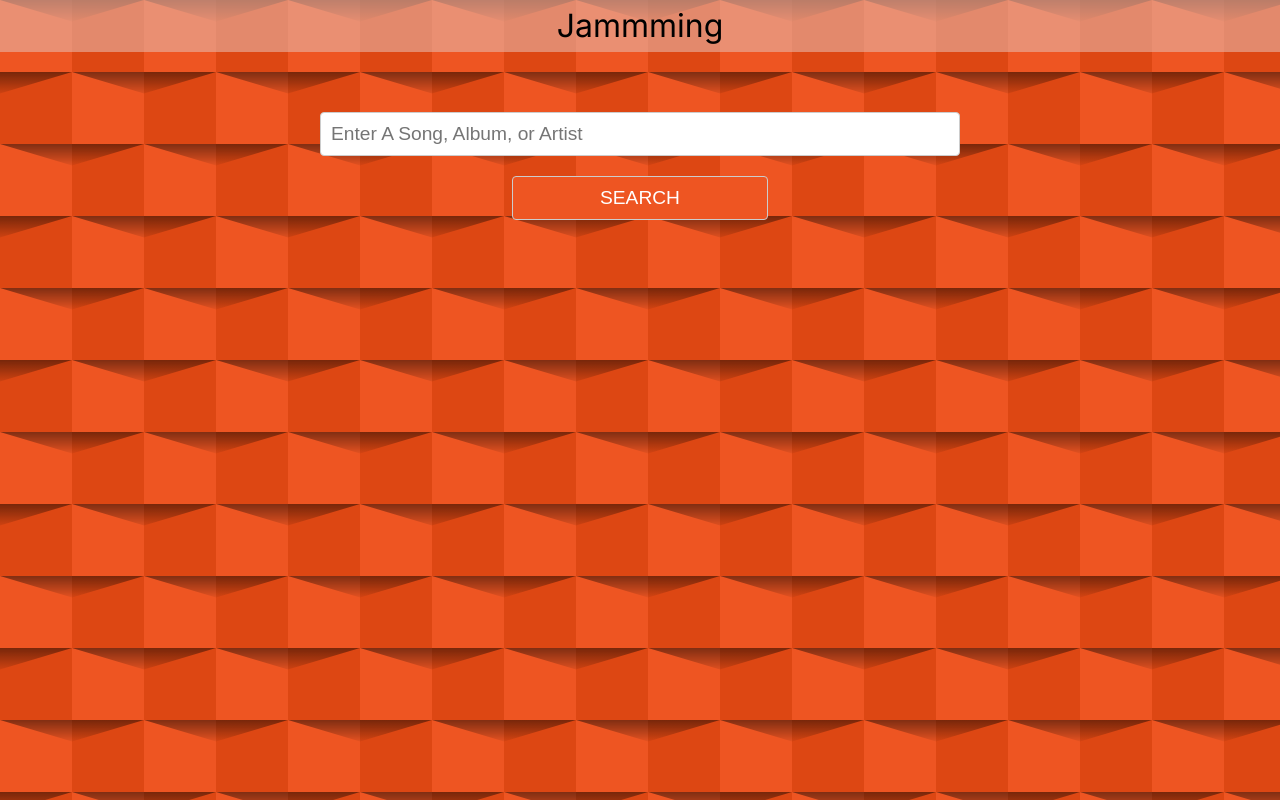
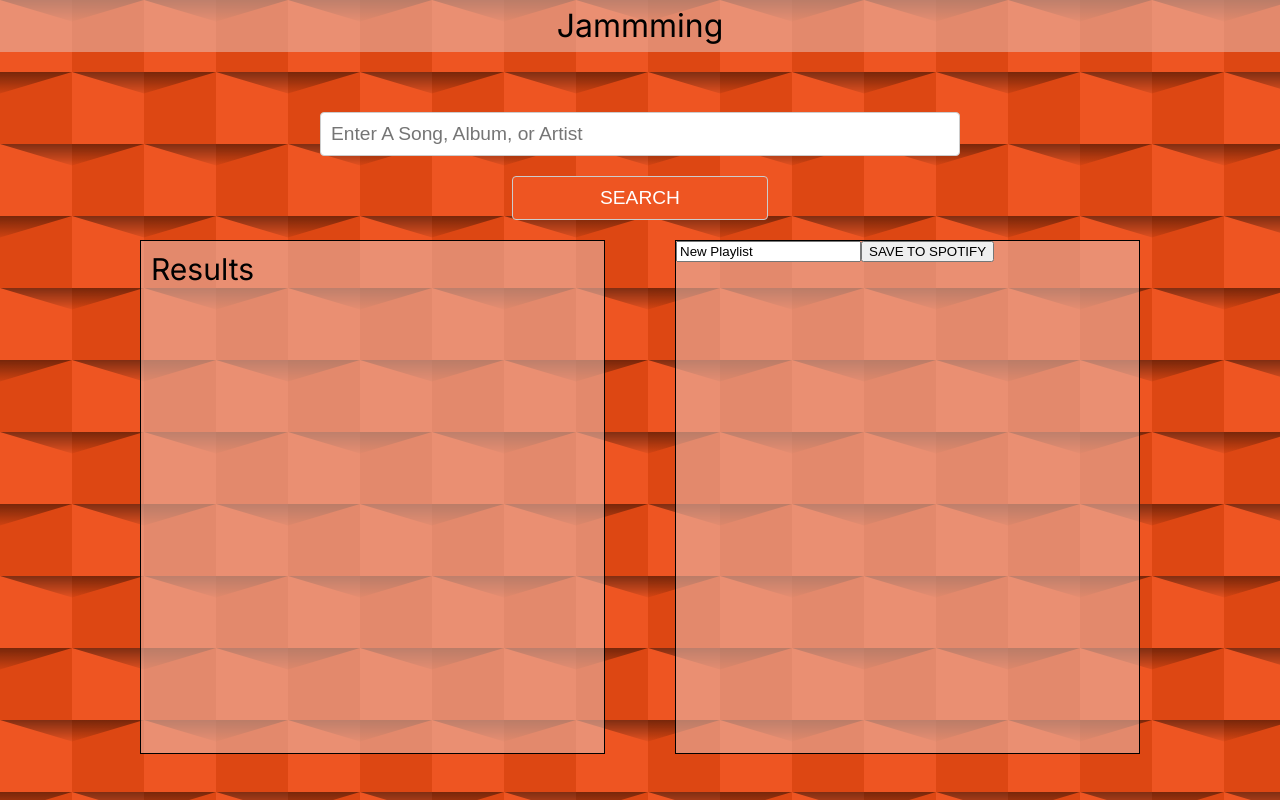
Before and after one commit to Joshua-Bernard/jammming, a React (Create React App) app: page / in a window 1280 px wide. Built offline with nearby package versions, Linux system fonts and the light colour scheme.

Commit message:
Add playlist and search results components to App.js, and style Playlist and SearchResults components
Added Playlist.js

```diff
--- a/src/components/App/App.css
+++ b/src/components/App/App.css
@@ -12,3 +12,13 @@ body {
     background: rgba(232, 182, 167, 0.60);
     margin-bottom: 60px;
 }
+
+.App-playlist{
+    display: flex;
+    flex-direction: row;
+    justify-content: space-between;
+    flex-wrap: wrap;
+    margin: 0 auto;
+    width: 100%;
+    max-width: 1000px;
+}
--- a/src/components/App/App.js
+++ b/src/components/App/App.js
@@ -1,6 +1,8 @@
 import "./App.css";
 import React from "react";
 import SearchBar from "../SearchBar/SearchBar";
+import Playlist from "../Playlist/Playlist";
+import SearchResults from "../SearchResults/SearchResults";
 
 function App() {
   return (
@@ -8,7 +10,10 @@ function App() {
       <h1 className="Title">Jammming</h1>
       <div className="App">
         <SearchBar />
-
+        <div className="App-playlist">
+          <SearchResults />
+          <Playlist />
+        </div>
       </div>
     </div>
   );
--- a/src/components/Playlist/Playlist.css
+++ b/src/components/Playlist/Playlist.css
@@ -0,0 +1,8 @@
+.Playlist {
+    border: 1px solid #000;
+    background: rgba(232, 182, 167, 0.60);
+    width: 28.9375rem;
+    height: 32rem;
+    flex-shrink: 0;
+
+}
--- a/src/components/Playlist/Playlist.js
+++ b/src/components/Playlist/Playlist.js
@@ -0,0 +1,16 @@
+import React from 'react';
+import './Playlist.css';
+
+function Playlist(props) {
+return  (
+    <div className="Playlist">
+        <input defaultValue={'New Playlist'}/>
+        {/* <!-- Add a TrackList component --> */}
+        <button className="Playlist-save">SAVE TO SPOTIFY</button>
+    </div>
+)
+}
+
+
+
+export default Playlist;
--- a/src/components/SearchResults/SearchResults.css
+++ b/src/components/SearchResults/SearchResults.css
@@ -0,0 +1,15 @@
+.SearchResults {
+    border: 1px solid #000;
+    background: rgba(232, 182, 167, 0.60);
+    width: 28.9375rem;
+    height: 32rem;
+    flex-shrink: 0;
+
+}
+
+.SearchResults h2 {
+    color: #000;
+    font-size: 1.875rem;
+    line-height: normal;
+    margin: 10px;
+}
--- a/src/components/SearchResults/SearchResults.js
+++ b/src/components/SearchResults/SearchResults.js
@@ -0,0 +1,14 @@
+import React from 'react';
+import './SearchResults.css';
+
+function SearchResults(props) {
+
+    return (
+        <div className="SearchResults">
+            <h2>Results</h2>
+            {/* <!-- Add a TrackList component --> */}
+        </div>
+    )
+}
+
+export default SearchResults;
```
